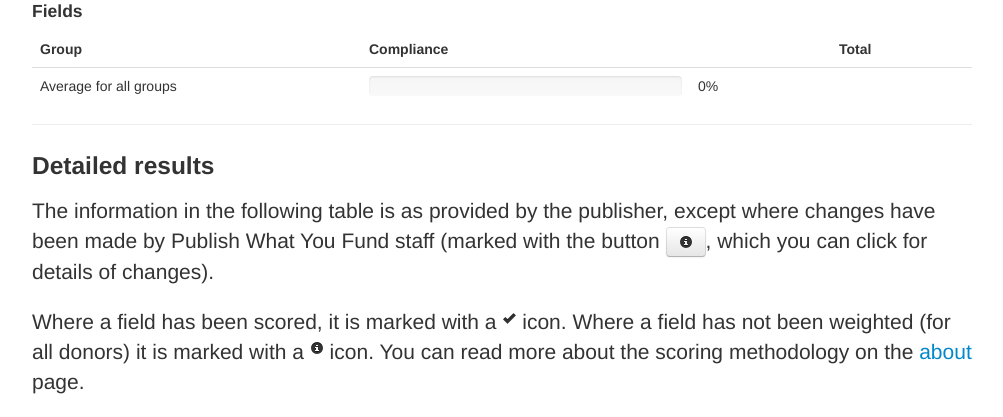
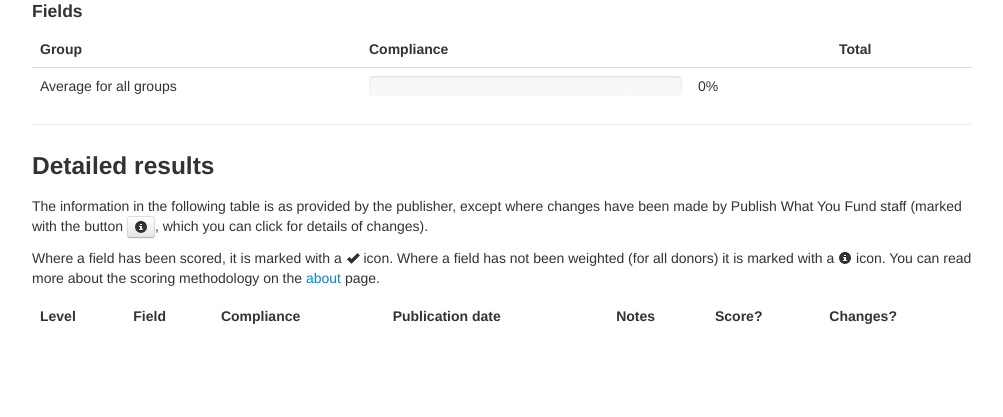
Before and after one commit to pwyf/IATI-Implementation-Schedules, a Flask app: template impschedules/templates/publisher.html in a window 1280 px wide. Shown: the part 439-856 px from the top of the page, without its empty margins (138-1141 px from the left). Run offline with Flask 2, Linux system fonts and the light colour scheme; the template is opened without the code that fills it, so the values that code supplies are empty; some libraries are stand-ins or nearby versions.

Commit message:
Make text smaller on publisher page

```diff
--- a/impschedules/templates/publisher.html
+++ b/impschedules/templates/publisher.html
@@ -125,8 +125,8 @@
     <hr />
     {% if auth %}<a class="btn btn-success pull-right" href="{{url_for('edit_schedule', publisher_id=publisher.publisher_code_actual, id=schedule.id)}}">Edit</a>{%endif%}
             <h3>Detailed results</h3>
-            <p class="lead">The information in the following table is as provided by the publisher, except where changes have been made by Publish What You Fund staff (marked with the button <a class="btn" role="button"><i class="icon-info-sign"></i></a>, which you can click for details of changes).</p>
-            <p class="lead">Where a field has been scored, it is marked with a <i class="icon-ok"></i> icon. Where a field has not been weighted (for all donors) it is marked with a <i class="icon-info-sign"></i> icon. You can read more about the scoring methodology on the <a href="{{url_for('about')}}">about</a> page.</p>
+            <p>The information in the following table is as provided by the publisher, except where changes have been made by Publish What You Fund staff (marked with the button <a class="btn btn-mini" role="button"><i class="icon-info-sign"></i></a>, which you can click for details of changes).</p>
+            <p>Where a field has been scored, it is marked with a <i class="icon-ok"></i> icon. Where a field has not been weighted (for all donors) it is marked with a <i class="icon-info-sign"></i> icon. You can read more about the scoring methodology on the <a href="{{url_for('about')}}">about</a> page.</p>
             <table class="table" id="tabledetailed">
             <thead>
                 <th>Level</th>
```
